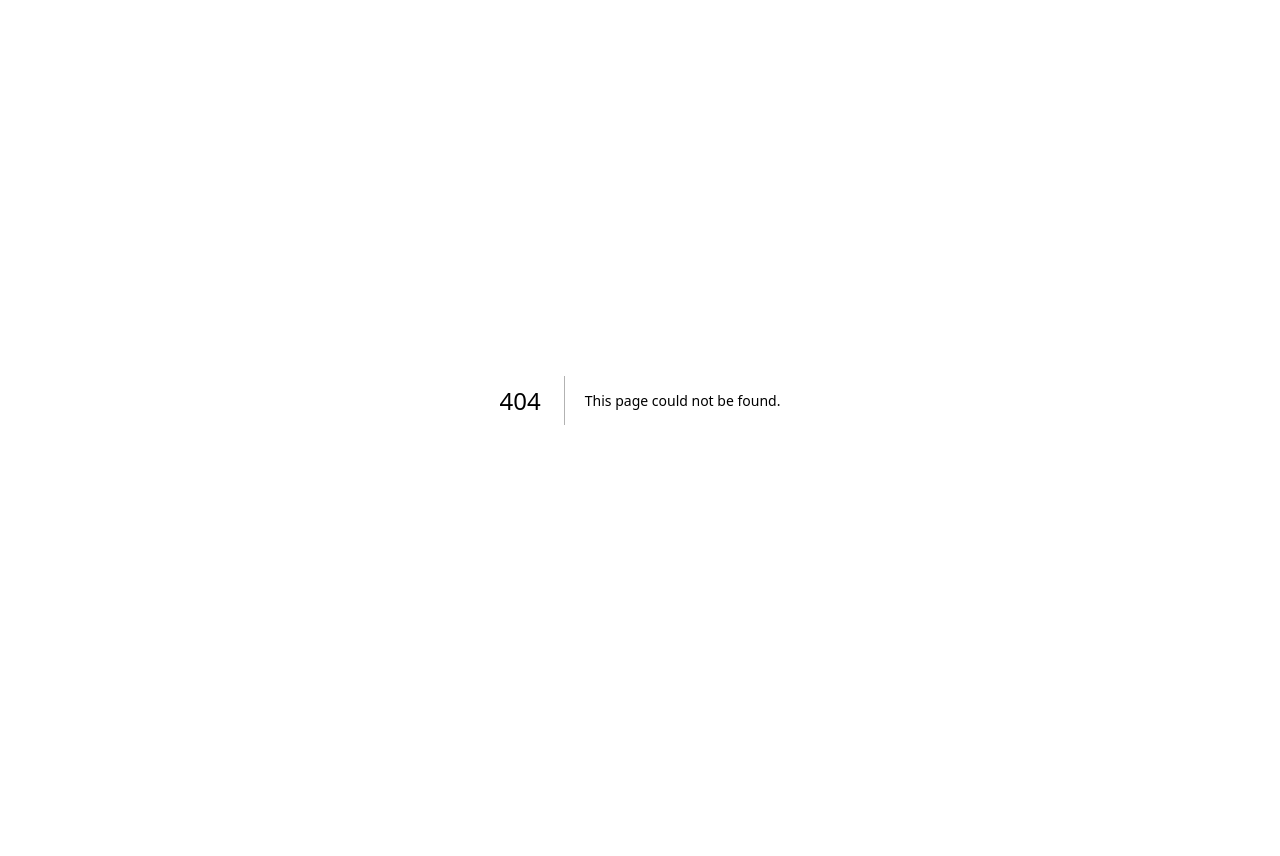
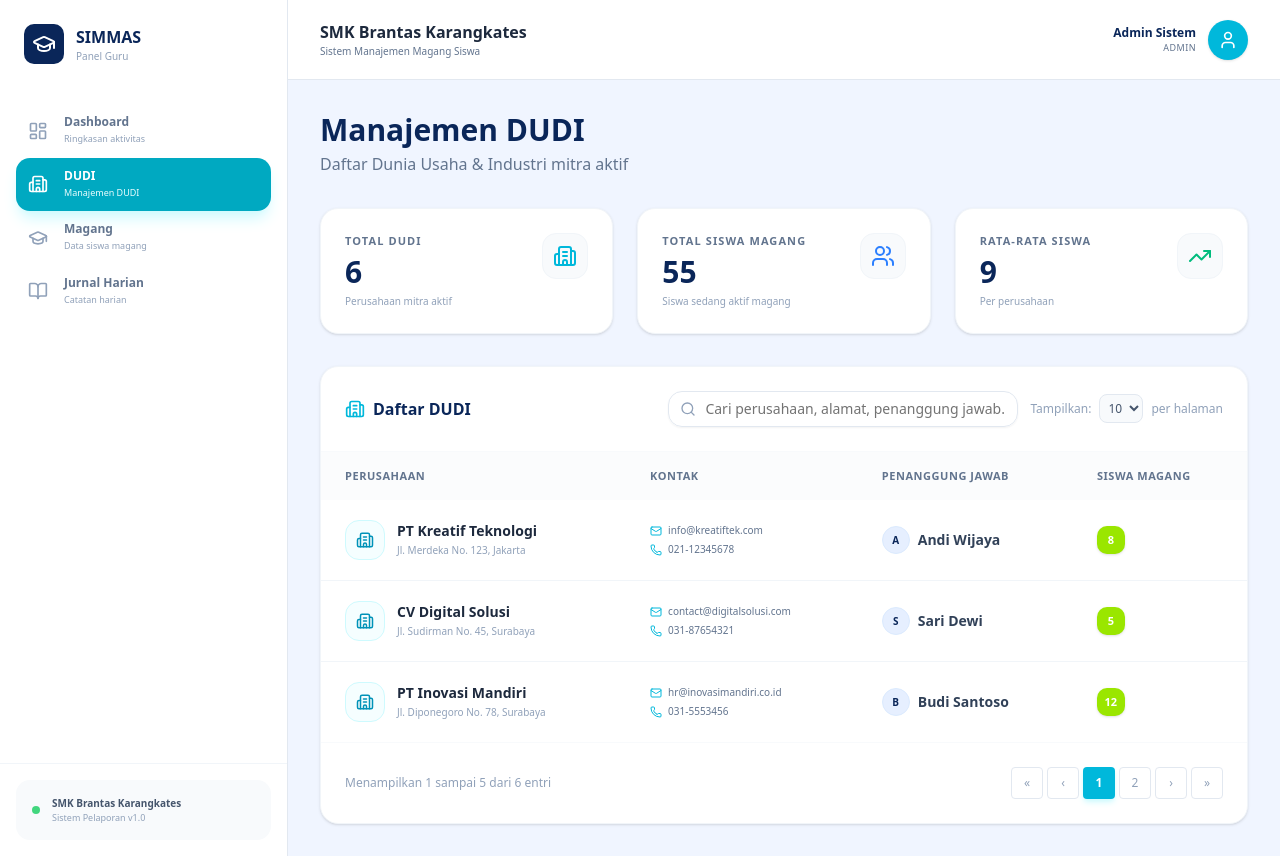
Before and after one commit to monicabelajar17/Aplikasi-Management-Magang, a Next.js app: page /dashboard/guru/dudi in a window 1280 px wide. Before the commit this address had no page. Before the commit the page ends 800 px from the top, so only its background shows below. Built offline with nearby package versions, Linux system fonts and the light colour scheme.

Commit message:
UI Management DUDI (Guru)

```diff
--- /dev/null
+++ b/app/dashboard/guru/dudi/page.tsx
@@ -0,0 +1,186 @@
+"use client"
+
+import React from "react"
+import {
+  Building2,
+  Search,
+  Mail,
+  Phone,
+  Users,
+  TrendingUp
+} from "lucide-react"
+import { Input } from "@/components/ui/input"
+
+export default function DudiGuruPage() {
+  return (
+    <div className="space-y-8">
+      {/* HEADER SECTION */}
+      <div>
+        <h1 className="text-3xl font-extrabold text-[#0A2659]">Manajemen DUDI</h1>
+        <p className="text-slate-500 mt-1">Daftar Dunia Usaha & Industri mitra aktif</p>
+      </div>
+
+      {/* STATS GRID - 3 Kolom sesuai desain Guru */}
+      <div className="grid grid-cols-1 md:grid-cols-3 gap-6">
+        <StatCard
+          title="Total DUDI"
+          value="6"
+          sub="Perusahaan mitra aktif"
+          icon={<Building2 className="text-cyan-500" />}
+        />
+        <StatCard
+          title="Total Siswa Magang"
+          value="55"
+          sub="Siswa sedang aktif magang"
+          icon={<Users className="text-blue-500" />}
+        />
+        <StatCard
+          title="Rata-rata Siswa"
+          value="9"
+          sub="Per perusahaan"
+          icon={<TrendingUp className="text-emerald-500" />}
+        />
+      </div>
+
+      {/* TABLE SECTION */}
+      <div className="bg-white rounded-2xl shadow-sm border border-slate-100 overflow-hidden">
+        {/* Toolbar */}
+        <div className="p-6 border-b border-slate-50 flex flex-col md:flex-row md:items-center justify-between gap-4">
+          <div className="flex items-center gap-2">
+            <Building2 className="text-cyan-500" size={20} />
+            <h3 className="font-bold text-[#0A2659]">Daftar DUDI</h3>
+          </div>
+
+          <div className="flex items-center gap-3">
+            <div className="relative">
+              <Search className="absolute left-3 top-2.5 h-4 w-4 text-slate-400" />
+              <Input
+                placeholder="Cari perusahaan, alamat, penanggung jawab..."
+                className="pl-9 w-[350px] border-slate-200 rounded-xl focus-visible:ring-cyan-500 text-sm"
+              />
+            </div>
+            <div className="flex items-center gap-2 text-xs text-slate-400 font-medium">
+              Tampilkan:
+              <select className="bg-slate-50 border border-slate-200 rounded-md px-1 py-1 text-slate-600 focus:outline-none">
+                <option>10</option>
+                <option>25</option>
+              </select>
+              per halaman
+            </div>
+          </div>
+        </div>
+
+        {/* Tabel untuk Guru - Tanpa Kolom Aksi & Status */}
+        <div className="overflow-x-auto">
+          <table className="w-full text-left border-collapse">
+            <thead className="bg-slate-50/50 text-slate-500 text-[11px] uppercase tracking-wider font-bold">
+              <tr>
+                <th className="px-6 py-4">Perusahaan</th>
+                <th className="px-6 py-4">Kontak</th>
+                <th className="px-6 py-4">Penanggung Jawab</th>
+                <th className="px-6 py-4">Siswa Magang</th>
+              </tr>
+            </thead>
+            <tbody className="divide-y divide-slate-100">
+              <TableRow
+                company="PT Kreatif Teknologi"
+                address="Jl. Merdeka No. 123, Jakarta"
+                email="info@kreatiftek.com"
+                phone="021-12345678"
+                pic="Andi Wijaya"
+                count={8}
+              />
+              <TableRow
+                company="CV Digital Solusi"
+                address="Jl. Sudirman No. 45, Surabaya"
+                email="contact@digitalsolusi.com"
+                phone="031-87654321"
+                pic="Sari Dewi"
+                count={5}
+              />
+              <TableRow
+                company="PT Inovasi Mandiri"
+                address="Jl. Diponegoro No. 78, Surabaya"
+                email="hr@inovasimandiri.co.id"
+                phone="031-5553456"
+                pic="Budi Santoso"
+                count={12}
+              />
+            </tbody>
+          </table>
+        </div>
+
+        {/* Footer Pagination */}
+        <div className="p-6 border-t border-slate-50 flex justify-between items-center text-[12px] text-slate-400 font-medium">
+          <p>Menampilkan 1 sampai 5 dari 6 entri</p>
+          <div className="flex gap-1 items-center">
+            <button className="w-8 h-8 flex items-center justify-center rounded border border-slate-200 hover:bg-slate-50">«</button>
+            <button className="w-8 h-8 flex items-center justify-center rounded border border-slate-200 hover:bg-slate-50">‹</button>
+            <button className="w-8 h-8 flex items-center justify-center rounded bg-cyan-500 text-white shadow-md shadow-cyan-100 font-bold">1</button>
+            <button className="w-8 h-8 flex items-center justify-center rounded border border-slate-200 hover:bg-slate-50">2</button>
+            <button className="w-8 h-8 flex items-center justify-center rounded border border-slate-200 hover:bg-slate-50">›</button>
+            <button className="w-8 h-8 flex items-center justify-center rounded border border-slate-200 hover:bg-slate-50">»</button>
+          </div>
+        </div>
+      </div>
+    </div>
+  )
+}
+
+// --- Komponen Lokal ---
+
+function StatCard({ title, value, sub, icon }: any) {
+  return (
+    <div className="bg-white p-6 rounded-2xl shadow-sm border border-slate-100 flex justify-between items-start">
+      <div>
+        <p className="text-slate-500 text-[11px] font-bold uppercase tracking-widest">{title}</p>
+        <h2 className="text-3xl font-extrabold text-[#0A2659] my-1">{value}</h2>
+        <p className="text-[10px] text-slate-400 font-medium">{sub}</p>
+      </div>
+      <div className="bg-slate-50 p-2.5 rounded-xl border border-slate-100">
+        {icon}
+      </div>
+    </div>
+  )
+}
+
+function TableRow({ company, address, email, phone, pic, count }: any) {
+  return (
+    <tr className="hover:bg-slate-50/50 transition-colors">
+      <td className="px-6 py-5">
+        <div className="flex items-center gap-3">
+          <div className="h-10 w-10 bg-cyan-50/50 border border-cyan-100 flex items-center justify-center rounded-xl text-cyan-600">
+            <Building2 size={18} />
+          </div>
+          <div>
+            <p className="text-sm font-bold text-slate-800 leading-tight">{company}</p>
+            <p className="text-[10px] text-slate-400 mt-1">{address}</p>
+          </div>
+        </div>
+      </td>
+      <td className="px-6 py-5">
+        <div className="space-y-1">
+          <div className="flex items-center gap-1.5 text-[10px] text-slate-500 font-medium">
+            <Mail size={12} className="text-cyan-500" /> {email}
+          </div>
+          <div className="flex items-center gap-1.5 text-[10px] text-slate-500 font-medium">
+            <Phone size={12} className="text-cyan-500" /> {phone}
+          </div>
+        </div>
+      </td>
+      <td className="px-6 py-5">
+        <div className="flex items-center gap-2">
+          <div className="h-7 w-7 bg-[#E6EFFF] rounded-full flex items-center justify-center text-[10px] font-bold text-[#0A2659] border border-blue-100">
+            {pic.charAt(0)}
+          </div>
+          <p className="text-sm font-semibold text-slate-700">{pic}</p>
+        </div>
+      </td>
+      <td className="px-6 py-5">
+        <div className="inline-flex items-center justify-center h-7 w-7 rounded-lg bg-lime-400 text-white text-[11px] font-bold shadow-sm">
+          {count}
+        </div>
+      </td>
+    </tr>
+  )
+}
```
